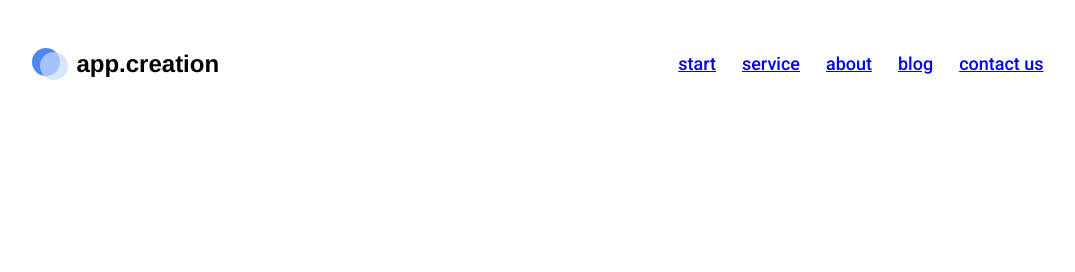
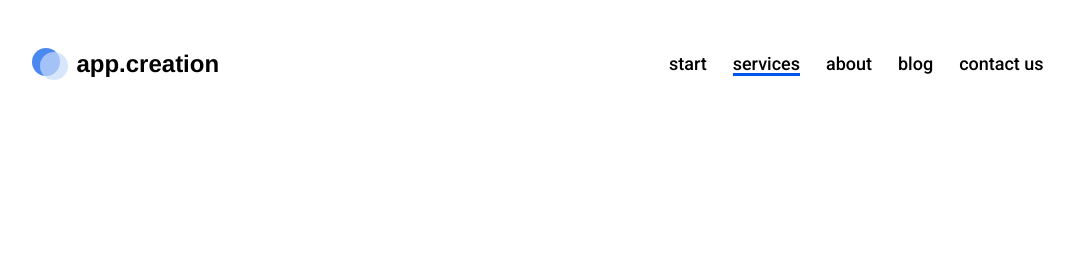
Before and after one commit to WebHeroSchool/MMproject, a plain HTML site: page index.html in a window 1280 px wide. Shown: the top 272 px of the page, without its empty margins (102-1177 px from the left). Drawn offline with Linux system fonts and the light colour scheme; a web font is replaced by a local one.

Commit message:
Прописаны стили для меня

```diff
--- a/index.html
+++ b/index.html
@@ -16,7 +16,7 @@
       app.creation</div>
       <nav class="menu">
       <a class="menu__item" href="#">start</a>
-      <a class="menu__item" href="#">service</a>
+      <a class="menu__item menu__item_active" href="#">services</a>
       <a class="menu__item" href="#">about</a>
       <a class="menu__item" href="#">blog</a>
       <a class="menu__item" href="#">contact us</a>
--- a/styles.css
+++ b/styles.css
@@ -37,16 +37,38 @@ font: bold 24px/31px PT_Serif, Aria,Helvetica,Sana-serif;
 padding: 40px 0;
 display:flex;
 align-items: center;
-font-family:'Roboto';
-font-weight:500;
-font-size: 18px;
-line-height: 21px;
 }
 .menu__item {
-padding: 0 13px;
+position: relative;
+margin-right: 26px;
+font: 500 18px/21px 'Roboto',arial,helvetica,sans-serif;
+color: #000;
+cursor: pointer;
+line-height: 1;
+text-decoration: none;
+transition:opacity.5s;
+}
+.menu__item:after {
+  position:absolute;
+  display:block;
+  content:"";
+  left:0;
+  width:0;
+  height:3px;
+  background: #0056EC;
+  opacity: 0;
+  transition: opacity .5s,width .5s ease-out;
 }
 .menu__item:last-child {
-padding-right:0;
+margin-right:0;
+}
+.menu__item:hover {
+opacity: 0.5;
+color: #000080;
+}
+.menu__item:hover:after,.menu__item_active:after {
+  opacity: 1;
+  width: 100%;
 }
 .main-section {
 display: flex;
```
